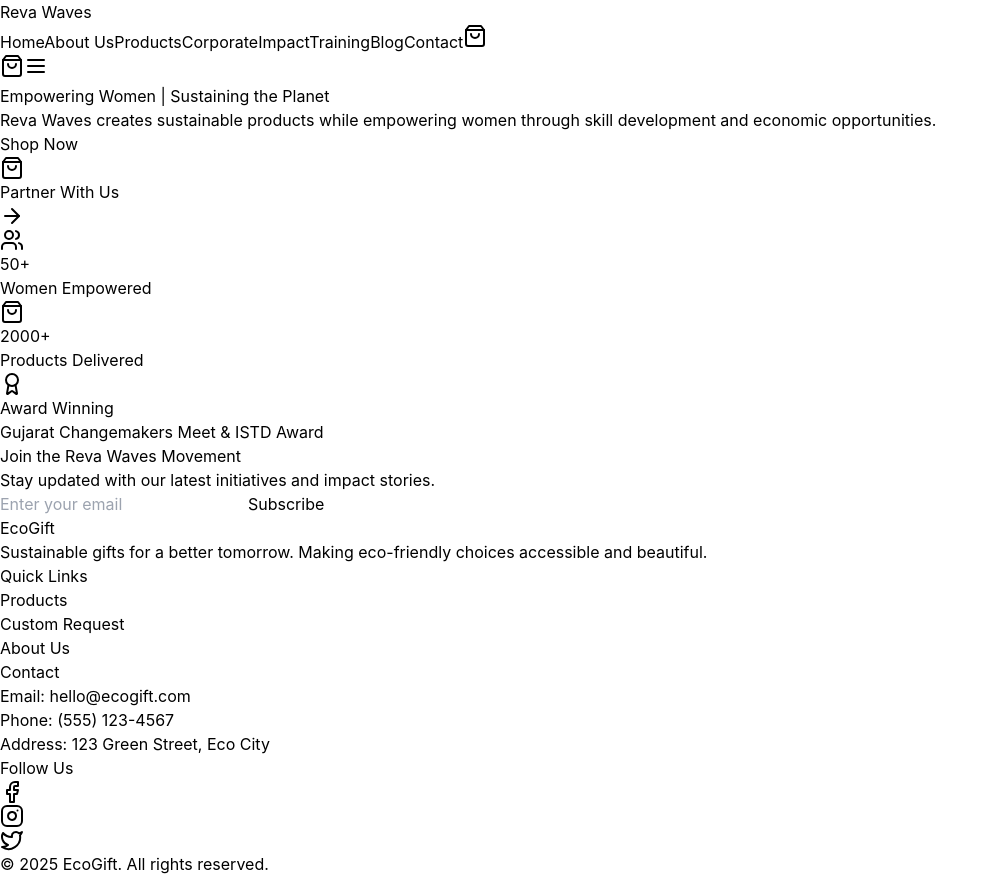
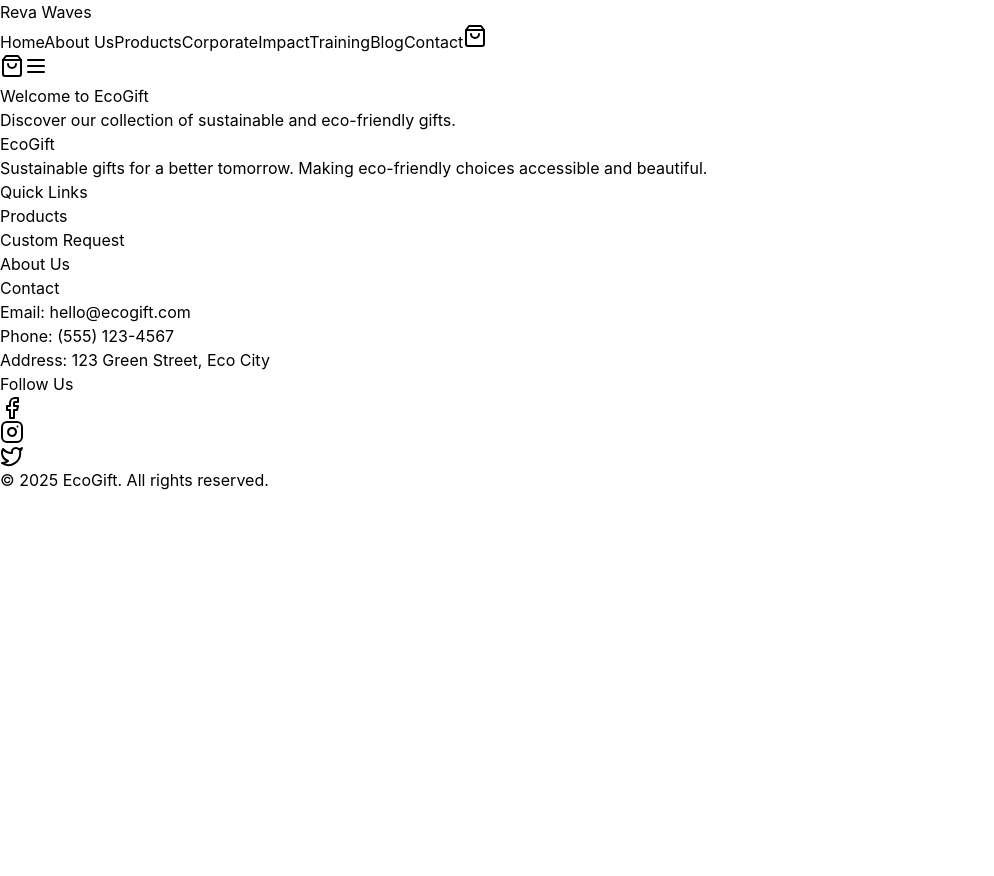
Before and after one commit to shreeyesh/RevaWaves, a React (Vite) app: page / in a window 1280 px wide. Shown: the whole page, without its empty margins (0-994 px from the left). After the commit the page ends 800 px from the top, so only its background shows below. Built offline with nearby package versions, Linux system fonts and the light colour scheme.

Commit message:
Create src/pages/Home.tsx

```diff
--- a/src/pages/Home.tsx
+++ b/src/pages/Home.tsx
@@ -1,99 +1,12 @@
-import { motion } from 'framer-motion';
-import { ArrowRight, Users, ShoppingBag, Award } from 'lucide-react';
-import { Link } from 'react-router-dom';
-
 const Home = () => {
   return (
-    <div className="pt-16">
-      {/* Hero Section */}
-      <section className="relative h-[90vh] flex items-center">
-        <div className="absolute inset-0 bg-[url('https://images.unsplash.com/photo-1489674267075-cee793167910')] bg-cover bg-center">
-          <div className="absolute inset-0 bg-green-900/40 backdrop-blur-sm"></div>
-        </div>
-
-        <motion.div
-          initial={{ opacity: 0, y: 20 }}
-          animate={{ opacity: 1, y: 0 }}
-          transition={{ duration: 0.8 }}
-          className="relative max-w-7xl mx-auto px-4 sm:px-6 lg:px-8 text-white"
-        >
-          <h1 className="text-5xl md:text-6xl font-bold mb-4">Empowering Women | Sustaining the Planet</h1>
-          <p className="text-xl mb-8 max-w-2xl">
-            Reva Waves creates sustainable products while empowering women through skill development and economic opportunities.
-          </p>
-          <div className="flex flex-wrap gap-4">
-            <Link
-              to="/products"
-              className="inline-flex items-center px-6 py-3 bg-green-600 hover:bg-green-700 rounded-lg text-white transition-colors"
-            >
-              Shop Now
-              <ShoppingBag className="ml-2" />
-            </Link>
-            <Link
-              to="/corporate"
-              className="inline-flex items-center px-6 py-3 bg-white/20 hover:bg-white/30 rounded-lg text-white transition-colors backdrop-blur-sm"
-            >
-              Partner With Us
-              <ArrowRight className="ml-2" />
-            </Link>
-          </div>
-        </motion.div>
-      </section>
-
-      {/* Impact Metrics */}
-      <section className="py-16 bg-white">
-        <div className="max-w-7xl mx-auto px-4 sm:px-6 lg:px-8">
-          <div className="grid md:grid-cols-3 gap-8 text-center">
-            <motion.div
-              whileHover={{ y: -5 }}
-              className="p-6"
-            >
-              <Users className="w-12 h-12 text-green-600 mx-auto mb-4" />
-              <h3 className="text-3xl font-bold text-green-800 mb-2">50+</h3>
-              <p className="text-gray-600">Women Empowered</p>
-            </motion.div>
-
-            <motion.div
-              whileHover={{ y: -5 }}
-              className="p-6"
-            >
-              <ShoppingBag className="w-12 h-12 text-green-600 mx-auto mb-4" />
-              <h3 className="text-3xl font-bold text-green-800 mb-2">2000+</h3>
-              <p className="text-gray-600">Products Delivered</p>
-            </motion.div>
-
-            <motion.div
-              whileHover={{ y: -5 }}
-              className="p-6"
-            >
-              <Award className="w-12 h-12 text-green-600 mx-auto mb-4" />
-              <h3 className="text-xl font-bold text-green-800 mb-2">Award Winning</h3>
-              <p className="text-gray-600">Gujarat Changemakers Meet & ISTD Award</p>
-            </motion.div>
-          </div>
-        </div>
-      </section>
-
-      {/* Newsletter Section */}
-      <section className="py-16 bg-green-50">
-        <div className="max-w-7xl mx-auto px-4 sm:px-6 lg:px-8 text-center">
-          <h2 className="text-3xl font-bold text-green-800 mb-4">Join the Reva Waves Movement</h2>
-          <p className="text-gray-600 mb-8">Stay updated with our latest initiatives and impact stories.</p>
-          <form className="max-w-md mx-auto flex gap-4">
-            <input
-              type="email"
-              placeholder="Enter your email"
-              className="flex-1 px-4 py-2 rounded-lg border border-gray-300 focus:outline-none focus:ring-2 focus:ring-green-500"
-            />
-            <button
-              type="submit"
-              className="px-6 py-2 bg-green-600 text-white rounded-lg hover:bg-green-700 transition-colors"
-            >
-              Subscribe
-            </button>
-          </form>
-        </div>
-      </section>
+    <div className="container mx-auto px-4 py-8">
+      <h1 className="text-4xl font-bold mb-6">Welcome to EcoGift</h1>
+      <div className="prose max-w-none">
+        <p className="text-lg mb-4">
+          Discover our collection of sustainable and eco-friendly gifts.
+        </p>
+      </div>
     </div>
   );
 };
```
